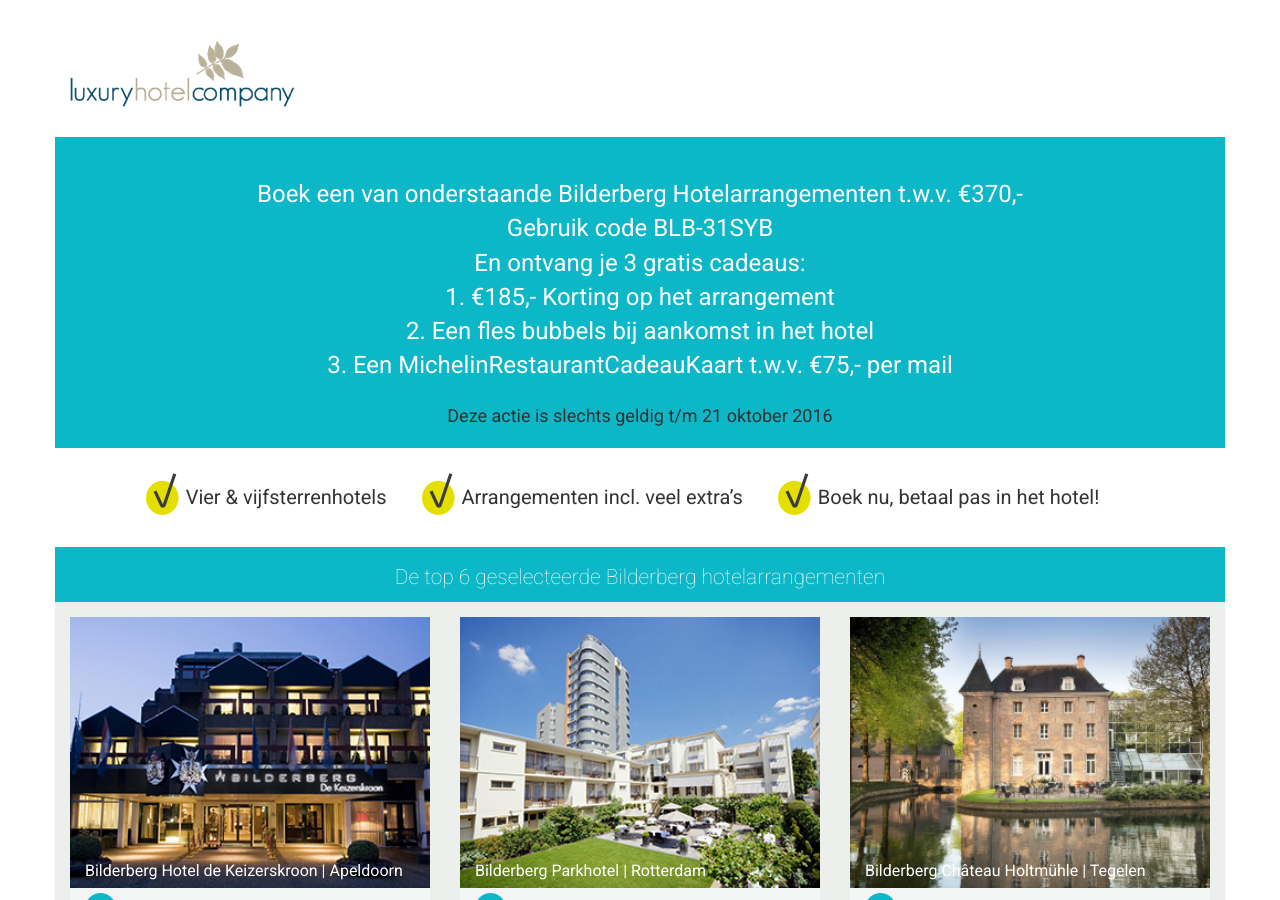
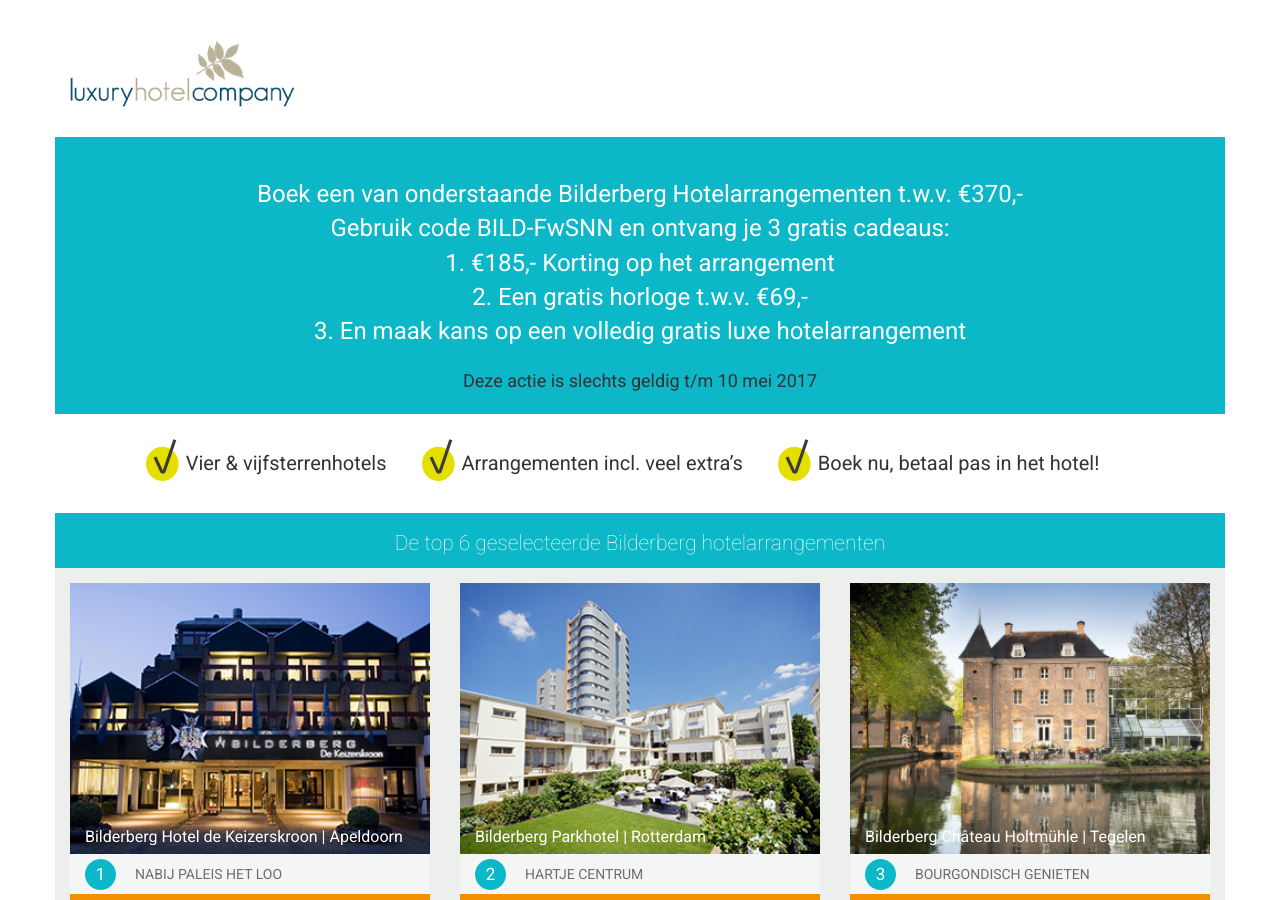
Before and after one commit to Albert91/bilderberg, a Jekyll site: the page built from index.html, in a window 1280 px wide and 900 px high. Built offline with Jekyll 4.4.1, drawn with Linux system fonts in a browser that asks for light colours.

Commit message:
Update from Forestry.io - _data/text.yml

```diff
--- a/_data/text.yml
+++ b/_data/text.yml
@@ -3,9 +3,8 @@ actionbar: De top 6 geselecteerde Bilderberg hotelarrangementen
 actionpoint1: Vier &amp; vijfsterrenhotels
 actionpoint2: Arrangementen incl. veel extra’s
 actionpoint3: Boek nu, betaal pas in het hotel!
-intro1: Boek een van onderstaande Bilderberg Hotelarrangementen t.w.v. €370,-<br>Gebruik
-  code BLB-31SYB<br>En ontvang je 3 gratis cadeaus:<br>1. €185,- Korting op het arrangement<br>2.
-  Een fles bubbels bij aankomst in het hotel<br>3. Een MichelinRestaurantCadeauKaart
-  t.w.v. €75,- per mail
-intro2: Deze actie is slechts geldig t/m 21 oktober 2016
-code: BLB-31sYb
+intro1: 'Boek een van onderstaande Bilderberg Hotelarrangementen t.w.v. €370,-<br>Gebruik
+  code BILD-FwSNN en ontvang je 3 gratis cadeaus:<br>1. €185,- Korting op het arrangement<br>2.
+  Een gratis horloge t.w.v. €69,-<br>3. En maak kans op een volledig gratis luxe hotelarrangement '
+intro2: Deze actie is slechts geldig t/m 10 mei 2017
+code: BILD-FwSNN
```
